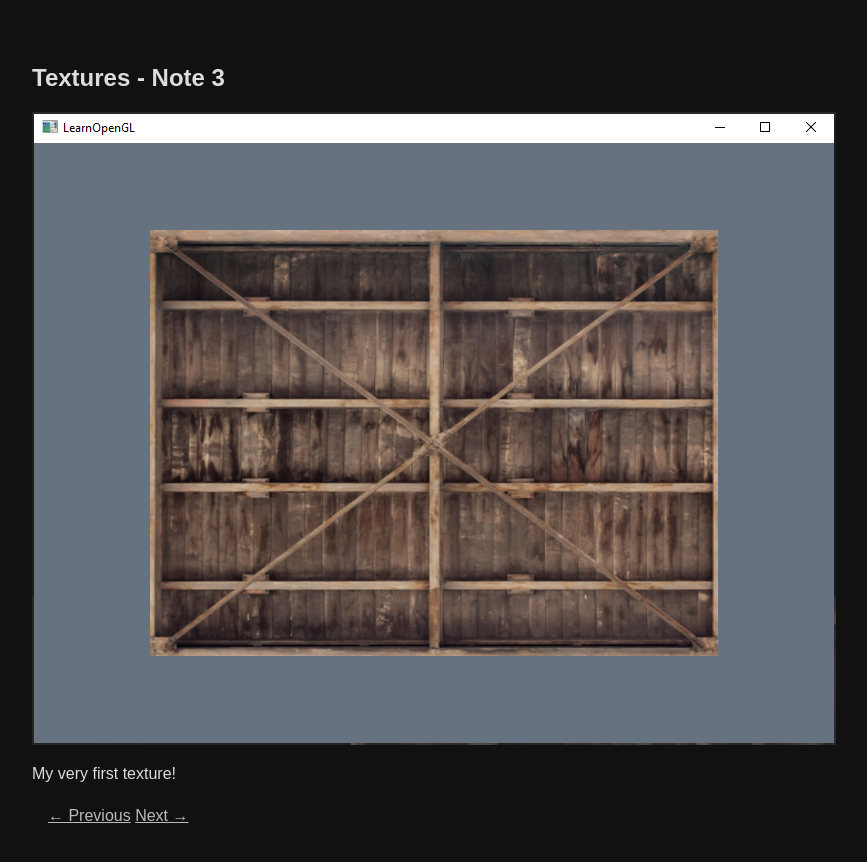
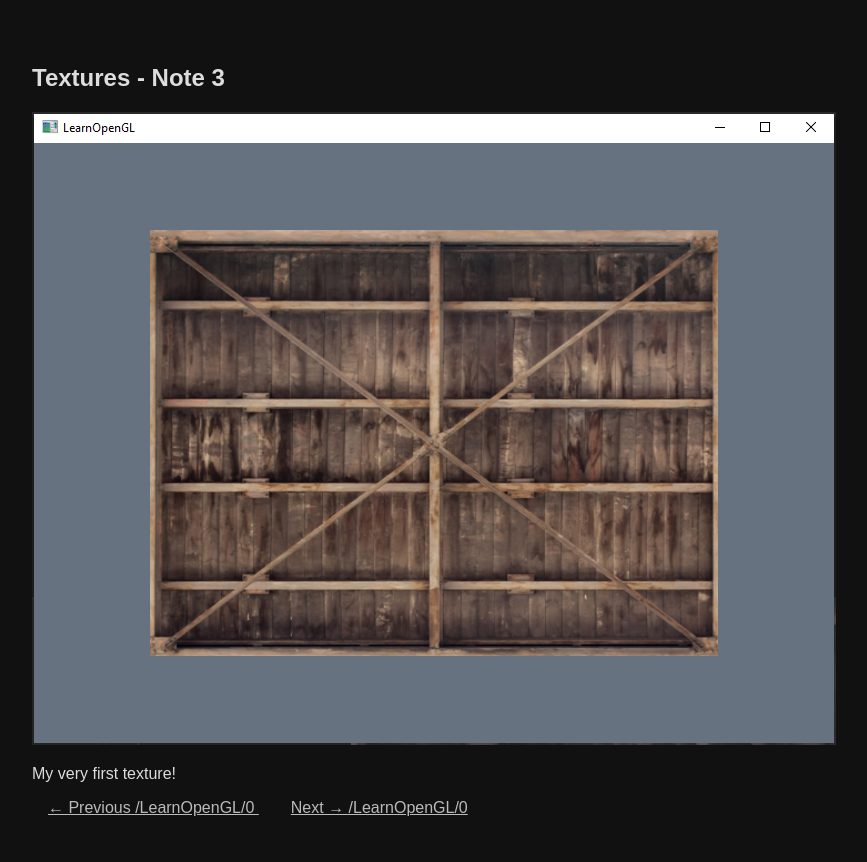
Before and after one commit to jwannamaker/LearnOpenGL, a Jekyll site: the page built from _pages/textures/notes/3.md, in a window 1280 px wide. Shown: the top 862 px of the page, without its empty margins (208-1075 px from the left). Built offline with Jekyll 4.4.1, drawn with Linux system fonts in a browser that asks for light colours.

Commit message:
Trying to fix prev/next buttons

```diff
--- a/_layouts/default.html
+++ b/_layouts/default.html
@@ -13,8 +13,8 @@
     .thumb-card:hover { background-color: #444; border-style: solid; border-color: #9ba0ff; color: #9ba0ff; }
     .thumb-card img { width: 100%; border-radius: 6px; aspect-ratio: 1; display: block; object-fit: cover; }
     .img video { display: block; max-width: max-content; }
-    .nav-buttons { padding: 0.5em 1em; color: #bbb; margin-left: auto; margin-right: auto; }
-    .nav-buttons:hover { color: #9ba0ff }
+    .button { padding: 0.5em 1em; color: #bbb; margin-left: auto; margin-right: auto; }
+    .button:hover { color: #9ba0ff }
   </style>
   <meta name="viewport" content="width=device-width, initial-scale=1">
 </head>
--- a/_layouts/detail.html
+++ b/_layouts/detail.html
@@ -9,7 +9,6 @@
     </main>
 </body>
 
-{% assign path_parts = page.permalink | split: '/' %}
 {% assign sorted_pages = site.pages | sort: "order" %}
 {% assign current_index = sorted_pages | index_of: page %}
 {% assign prev_page = sorted_pages[current_index | minus: 1] %}
@@ -17,10 +16,16 @@
 
 <div class="nav-buttons">
   {% if prev_page %}
-    <a class="button" href="{{ prev_page.url | relative_url }}">← Previous</a>
+    <a class="button" href="{{ prev_page.url | relative_url }}">
+      ← Previous
+      {{ prev_page | relative_url }}
+    </a>
   {% endif %}
 
   {% if next_page %}
-    <a class="button" href="{{ next_page.url | relative_url }}">Next →</a>
+    <a class="button" href="{{ next_page.url | relative_url }}">
+      Next →
+      {{ next_page | relative_url }}
+    </a>
   {% endif %}
 </div>
```
